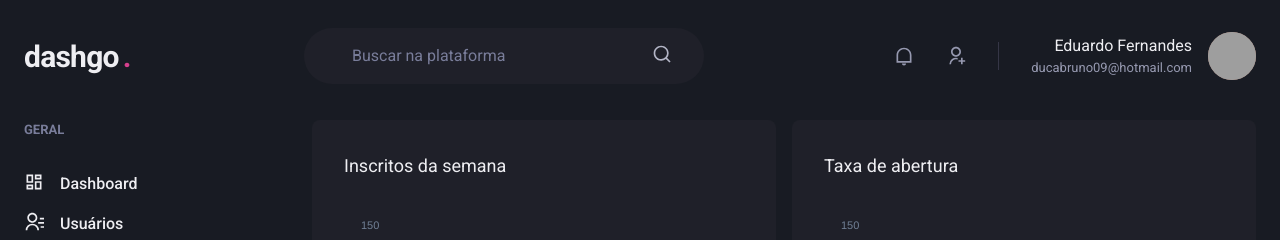
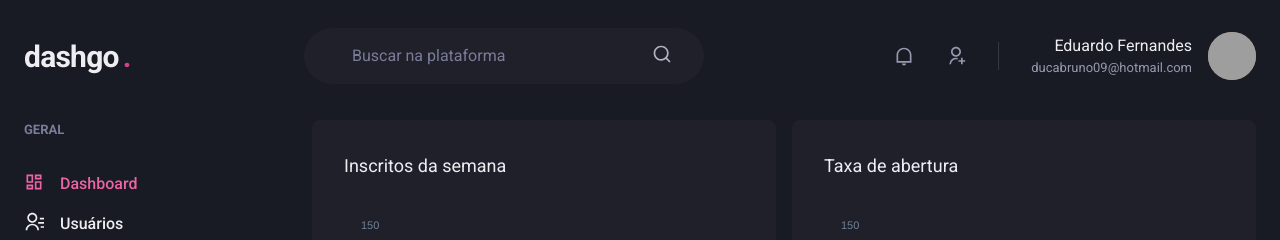
Before and after one commit to EduardoReisUX/dashgo, a Next.js app: page /dashboard in a window 1280 px wide. Shown: the top 240 px of the page. Built offline with nearby package versions, Linux system fonts and the light colour scheme; grey boxes are pictures that could not be loaded.

Commit message:
add ActiveLink component

```diff
--- /dev/null
+++ b/src/components/ActiveLink/index.tsx
@@ -0,0 +1,37 @@
+import Link, { LinkProps } from "next/link";
+import { useRouter } from "next/router";
+import { cloneElement, ReactElement } from "react";
+
+interface ActiveLinkProps extends LinkProps {
+  children: ReactElement;
+  shouldMatchExactHref?: boolean;
+}
+
+export function ActiveLink({
+  children,
+  shouldMatchExactHref = false,
+  ...rest
+}: ActiveLinkProps) {
+  const { asPath } = useRouter();
+
+  let isActive = false;
+
+  if (shouldMatchExactHref && (asPath === rest.href || asPath === rest.as)) {
+    isActive = true;
+  }
+
+  if (
+    !shouldMatchExactHref &&
+    (asPath.startsWith(String(rest.href)) || asPath.startsWith(String(rest.as)))
+  ) {
+    isActive = true;
+  }
+
+  return (
+    <Link {...rest}>
+      {cloneElement(children, {
+        color: isActive ? "pink.400" : "gray.50",
+      })}
+    </Link>
+  );
+}
--- a/src/components/Sidebar/NavLink.tsx
+++ b/src/components/Sidebar/NavLink.tsx
@@ -6,6 +6,7 @@
 } from "@chakra-ui/react";
 import Link from "next/link";
 import { ElementType } from "react";
+import { ActiveLink } from "../ActiveLink";
 
 interface NavLinkProps extends ChakraLinkProps {
   icon: ElementType;
@@ -15,13 +16,13 @@
 
 export function NavLink({ icon, children, href, ...rest }: NavLinkProps) {
   return (
-    <Link href={href} passHref>
+    <ActiveLink href={href} passHref>
       <ChakraLink display={"flex"} align={"center"} {...rest}>
         <Icon as={icon} fontSize={"20"} />
         <Text ml={"4"} fontWeight={"medium"}>
           {children}
         </Text>
       </ChakraLink>
-    </Link>
+    </ActiveLink>
   );
 }
```
